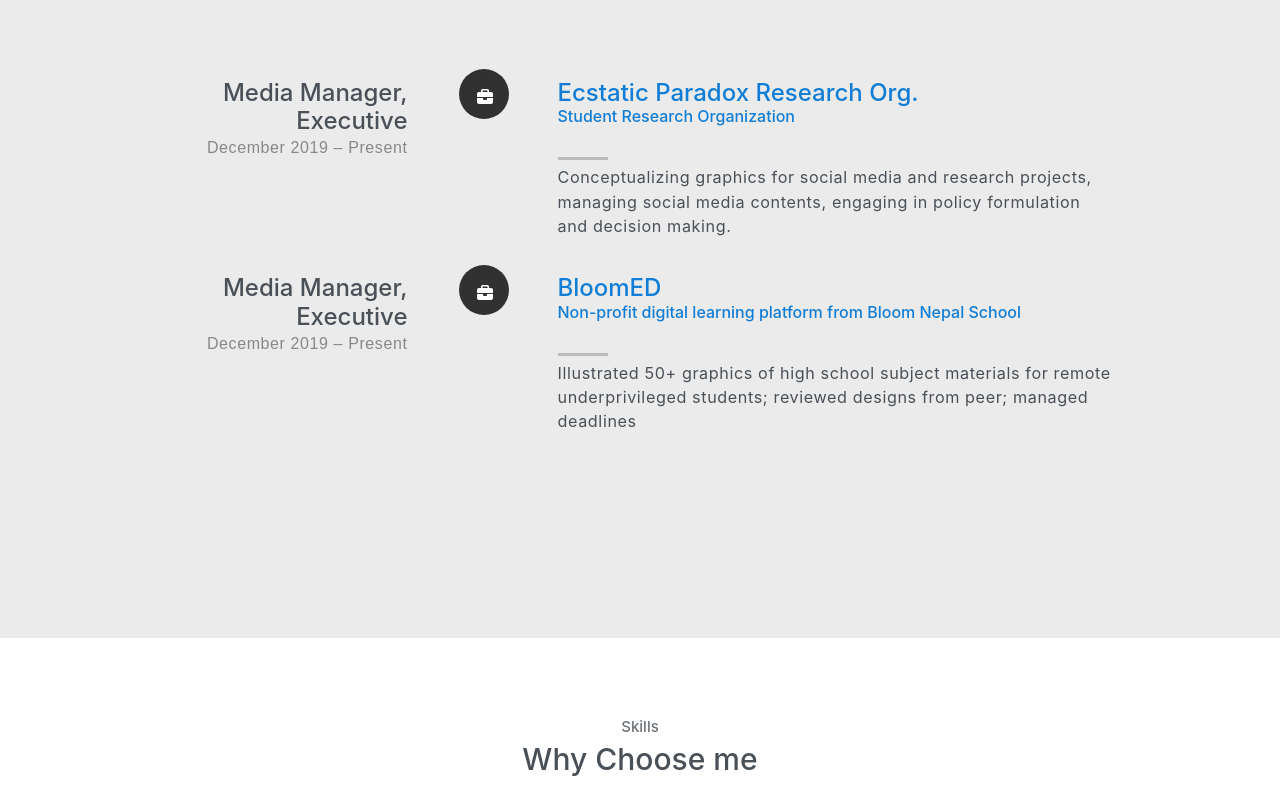
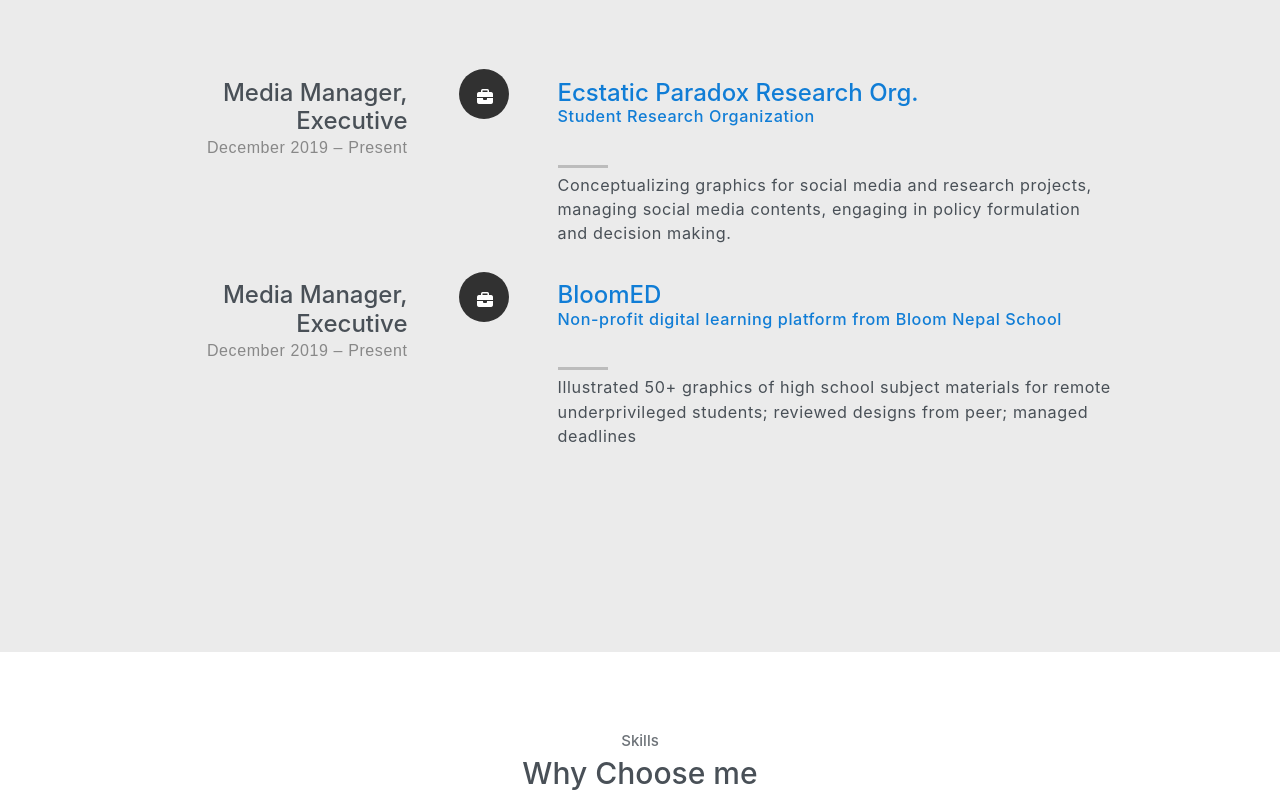
Before and after one commit to SarismaBasnet123/Saru_Portfolio, a website: page index.html in a window 1280 px wide. Shown: the part 2143-2937 px from the top of the page. Drawn offline with Linux system fonts and the light colour scheme.

Commit message:
style: changed font-size

```diff
--- a/index.html
+++ b/index.html
@@ -209,7 +209,7 @@
 
                     <div class="timeline-content">
                         <h4><a href="https://ecstaticparadox.com/">Ecstatic Paradox Research Org.<br>
-                                <h6>Student Research Organization</h6>
+                                <p>Student Research Organization</p>
                             </a>
                         </h4>
                         <p>Conceptualizing graphics for social media and research projects, managing
@@ -236,7 +236,7 @@
                     <!-- experience detail -->
                     <div class="timeline-content">
                         <h4><a href="https://dev.bloomnf.org/">BloomED<br>
-                                <h6>Non-profit digital learning platform from Bloom Nepal School</h6>
+                                <p>Non-profit digital learning platform from Bloom Nepal School</p>
                             </a>
                         </h4>
 
```
